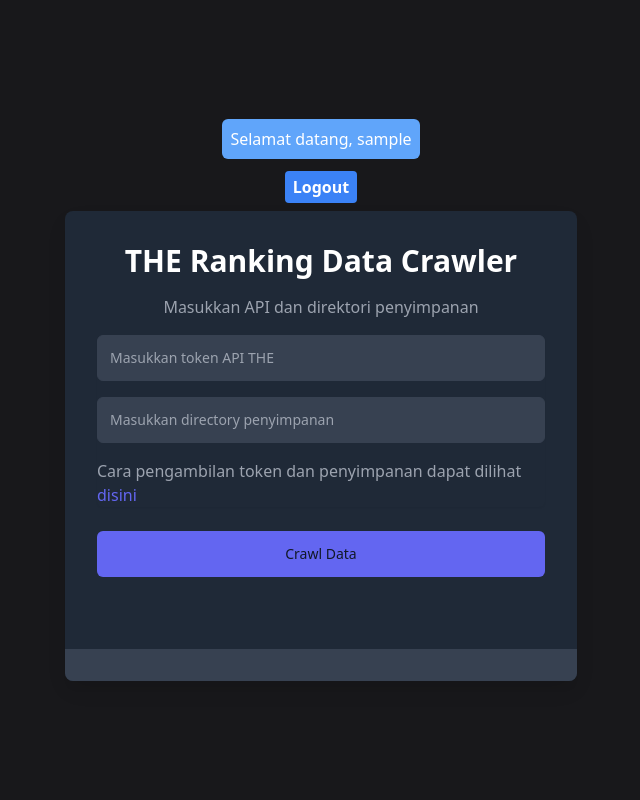
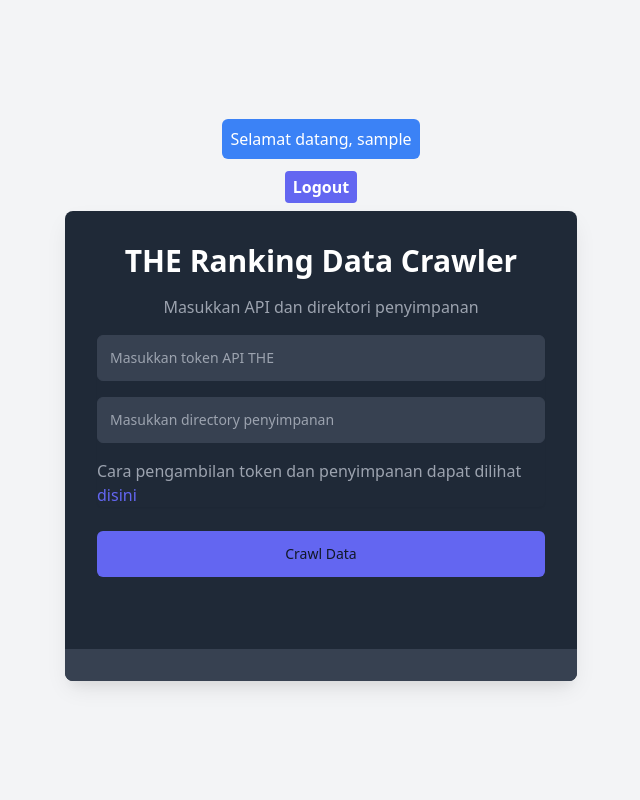
Before and after one commit to BagasCaturS/Pa-new_banget, a PHP site: page /crawling/crawling.php in a window 1280 px wide. Shown: the part 64-864 px from the top of the page, without its empty margins (319-959 px from the left). Run offline with PHP 8.4, Linux system fonts and the light colour scheme; the visitor is signed in with stand-in values (Sample User, id 1); some libraries are stand-ins or nearby versions.

Commit message:
perapihan file sedikit ga signifikan

```diff
--- a/crawling/crawling.php
+++ b/crawling/crawling.php
@@ -42,15 +42,15 @@
 <body>
 
 
-    <div class="flex items-center justify-center min-h-screen bg-zinc-900">
+    <div class="flex items-center justify-center min-h-screen bg-gray-100">
 
         <div class="max-w-lg w-full">
             <div class="flex w-full justify-center items-center">
                 <form class="flex flex-col items-center justify-end gap-3 mb-2" action="../login/logout.php">
-                    <h1 class="p-2 bg-blue-400 text-white rounded-md">Selamat datang,
+                    <h1 class="p-2 bg-blue-500 text-white rounded-md">Selamat datang,
                         <?php echo $_SESSION['username']; ?>
                     </h1>
-                    <button class="bg-blue-500 hover:bg-blue-700 text-white font-bold py-1 px-2 rounded"
+                    <button class="bg-indigo-500 hover:bg-blue-700 text-white font-bold py-1 px-2 rounded"
                         type="submit">Logout</button>
                 </form>
             </div>
```
Also changed, not shown: details.php (+0 -22 lines), src/the_inserts.sql.
